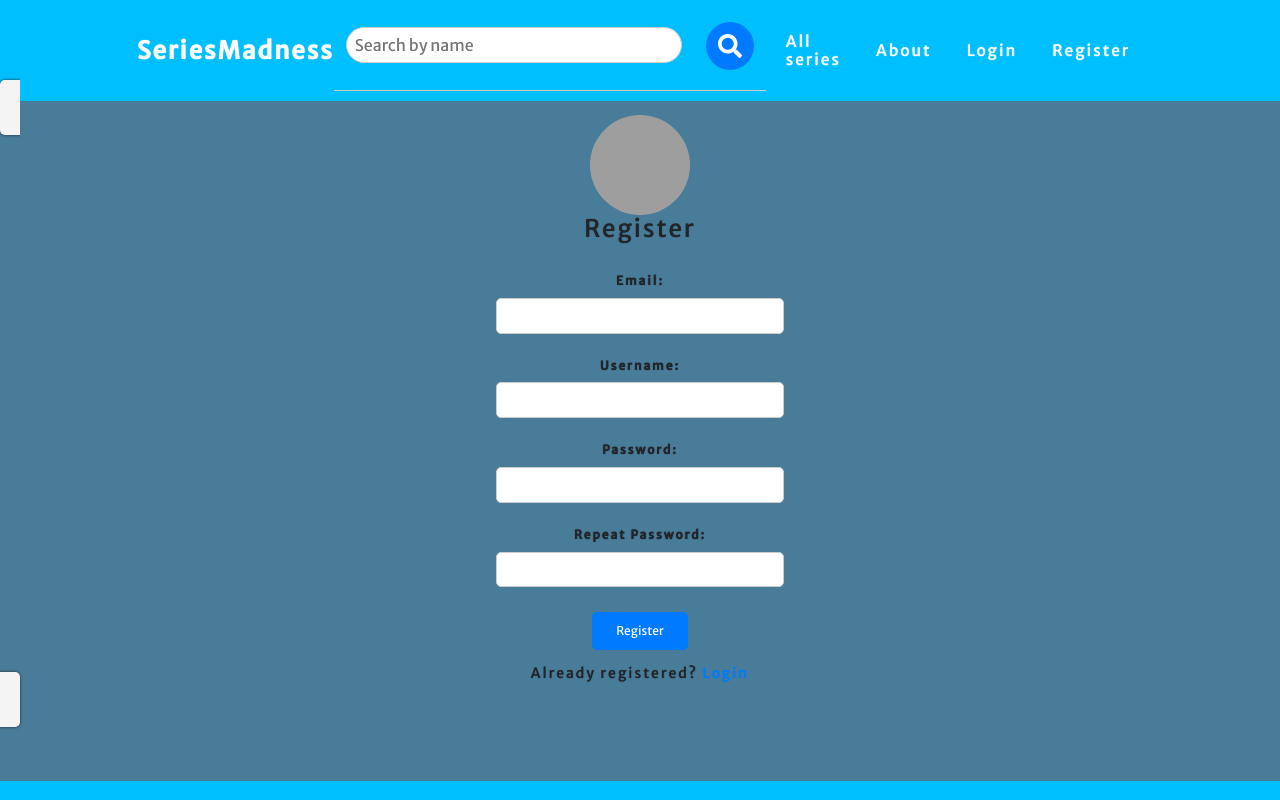
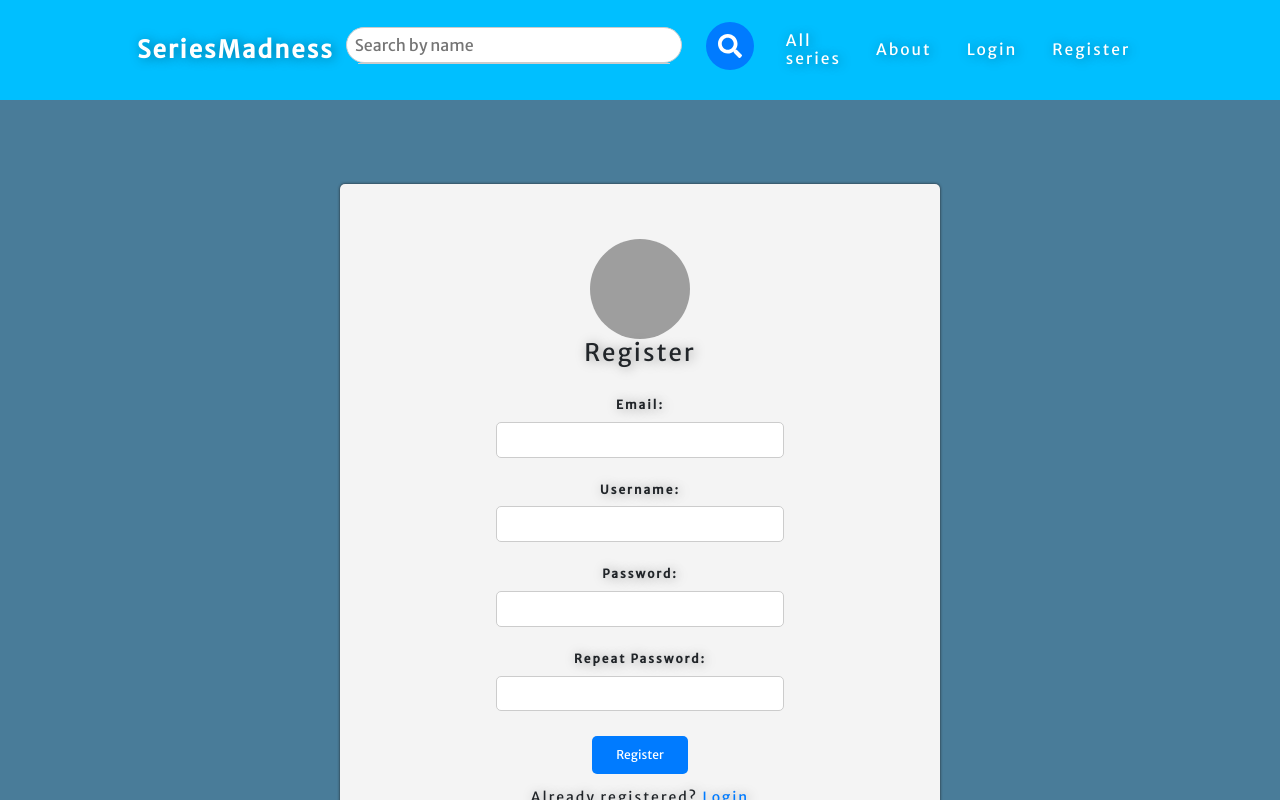
Before and after one commit to VVasilev94/SeriesMadness, a React (Vite) app in the folder client/: page /register in a window 1280 px wide. Shown: the top 800 px of the page. Built offline with nearby package versions, Linux system fonts and the light colour scheme; grey boxes are pictures that could not be loaded; a web font is replaced by a local one.

Commit message:
finalize styling

```diff
--- a/client/src/components/addNewSeries/AddNewSeries.jsx
+++ b/client/src/components/addNewSeries/AddNewSeries.jsx
@@ -1,4 +1,6 @@
 import { useNavigate } from 'react-router-dom';
+import { toast } from "react-toastify";
+
 
 import * as seriesService from '../../services/seriesService';
 
@@ -17,7 +19,7 @@ export default function AddNewSeries() {
         const isAnyFieldEmpty = Object.values(serieData).some((value) => value === '');
     if (isAnyFieldEmpty) {
 
-      alert('All fields are required.');
+      toast.error('All fields are required.');
       return;
     }
 
@@ -25,9 +27,12 @@ export default function AddNewSeries() {
             await seriesService.create(serieData);
 
             navigate('/series');
+      toast.success('Created Successful');
+
         } catch (err) {
             // Error notification
-            console.log(err);
+      toast.error(`${err.message}`);
+
         }
     }
     return(
--- a/client/src/components/login/Login.jsx
+++ b/client/src/components/login/Login.jsx
@@ -43,7 +43,7 @@ export default function Login() {
   return (
     <section id="login-page">
       <form id="login" onSubmit={handleSubmit}>
-        <div>
+        <div className="login-wrapper">
           <div className="brand-logo"></div>
           <h1>Login</h1>
           <label htmlFor="email">Email:</label>
@@ -76,7 +76,7 @@ export default function Login() {
             value={values[LoginKeys.Password]}
           />
           <input type="submit"  value="Login" />
-          <ToastContainer
+          {/* <ToastContainer
             position="bottom-center"
             autoClose={3000}
             hideProgressBar={false}
@@ -87,7 +87,7 @@ export default function Login() {
             draggable
             pauseOnHover
             theme="light"
-          />
+          /> */}
           <p className="field">
             <span>
               If you don't have profile click <Link to="/register">here</Link>
--- a/client/src/components/login/login.css
+++ b/client/src/components/login/login.css
@@ -1,14 +1,22 @@
 #login-page {
-    max-width: 400px;
-    margin: 0 auto;
-    padding: 20px;
+    max-width: 50em;
+    margin: 7em auto;
+    text-align: center;
   }
+
+
 
   #login {
     background-color: #f4f4f4;
     padding: 20px;
     border-radius: 5px;
     box-shadow: 0px 0px 10px 0px rgba(0, 0, 0, 0.1);
+  }
+
+  .login-wrapper {
+    display: flex;
+    flex-direction: column;
+    align-items: center;
   }
 
   .brand-logo {
@@ -45,7 +53,7 @@
   }
 
   input[type='submit'] {
-    width: 100%;
+    width: 20%;
     padding: 10px;
     border: none;
     border-radius: 5px;
--- a/client/src/components/register/Register.jsx
+++ b/client/src/components/register/Register.jsx
@@ -46,9 +46,9 @@ export default function Register() {
   };
 
   return (
-    <section id="register-page" className="register-container">
+    <section id="register-page" className="register-field">
       <form id="register" onSubmit={handleSubmit}>
-        <div className="container">
+        <div className="field">
           <div className="brand-logo"></div>
           <h1>Register</h1>
 
@@ -89,7 +89,7 @@ export default function Register() {
           />
 
           <input className="btn submit" type="submit" value="Register" />
-          <ToastContainer
+          {/* <ToastContainer
             position="bottom-center"
             autoClose={3000}
             hideProgressBar={false}
@@ -100,7 +100,7 @@ export default function Register() {
             draggable
             pauseOnHover
             theme="light"
-          />
+          /> */}
 
           <p className="field">
             <span>
--- a/client/src/components/register/register.css
+++ b/client/src/components/register/register.css
@@ -1,13 +1,15 @@
 
 #register-page {
-  display: inline;
+  display: flex;
   justify-content: center;
   align-items: center;
-  height: 100vh;
+  height: 86vh;
   background-color: #f4f4f4;
+  margin:  7em auto;
+  max-width: 50em;
 }
 
-.register-container {
+.register-field {
   display: flex;
   background-color: #f4f4f4;
   padding: 20px;
@@ -15,7 +17,7 @@
   box-shadow: 0 0 3px;
 }
 
-.register-container .container {
+.register-field .field {
   display: flex;
   flex-direction: column;
   align-items: center;
--- a/client/src/components/searchBar/searchBar.css
+++ b/client/src/components/searchBar/searchBar.css
@@ -46,6 +46,12 @@
 
 
   .dropdown {
+    margin-top: -27px;
+    position: absolute !important;
+    max-width: 26em;
+    margin-left: 24px;
+    border-bottom-left-radius: 0.5em;
+    border-bottom-right-radius: 0.5em;
     top: 100%;
     left: 0;
     z-index: 1000;
--- a/client/src/contexts/authContext.jsx
+++ b/client/src/contexts/authContext.jsx
@@ -3,6 +3,7 @@ import { useNavigate } from 'react-router-dom';
 
 import * as authService from '../services/authService';
 import usePersistedState from "../hooks/usePersistedState";
+import { toast } from "react-toastify";
 
 
 const AuthContext = createContext();
@@ -14,16 +15,21 @@ export const AuthProvider = ({
     const [auth, setAuth] = usePersistedState('auth', {});
 
     const loginSubmitHandler = async (values) => {
-        const result = await authService.login(values.email, values.username, values.password);
+      try{ const result = await authService.login(values.email, values.username, values.password);
 
         setAuth(result);
 
         localStorage.setItem('accessToken', result.accessToken);
 
         navigate("/");
+        toast.success('Login Successful')
+      } catch(error) {
+        toast.error(`${error.message}`)
+      }
     };
 
     const registerSubmitHandler = async (values) => {
+        try{
         const result = await authService.register(values.email, values.username, values.password);
 
         setAuth(result);
@@ -31,6 +37,10 @@ export const AuthProvider = ({
         localStorage.setItem('accessToken', result.accessToken);
 
         navigate("/");
+        toast.success('Register Successful')
+    }catch(error){
+        toast.error(`${error.message}`)
+    }
     };
 
     const logoutHandler = () => {
--- a/client/src/main.jsx
+++ b/client/src/main.jsx
@@ -5,11 +5,18 @@ import { BrowserRouter } from 'react-router-dom'
 
 import './index.css'
 
+import { ToastContainer } from "react-toastify";
+import 'react-toastify/dist/ReactToastify.css';
+
 
 
 
 ReactDOM.createRoot(document.getElementById('root')).render(
 <BrowserRouter>
+<ToastContainer
+        position="top-center"
+        autoClose={1500}
+        pauseOnHover={false} />
     <App
 
     />
--- a/client/src/styles/typography.css
+++ b/client/src/styles/typography.css
@@ -2,7 +2,7 @@
 html{
     font: 12px/1.15 'Merriweather Sans';
     letter-spacing: 2px;
-    text-shadow: 0 0 1px;
+    text-shadow: 2px 1px 12px #00000062;
 }
 
 body{
```
Also changed, not shown: client/src/components/about/about.css (line endings or trailing spaces).
